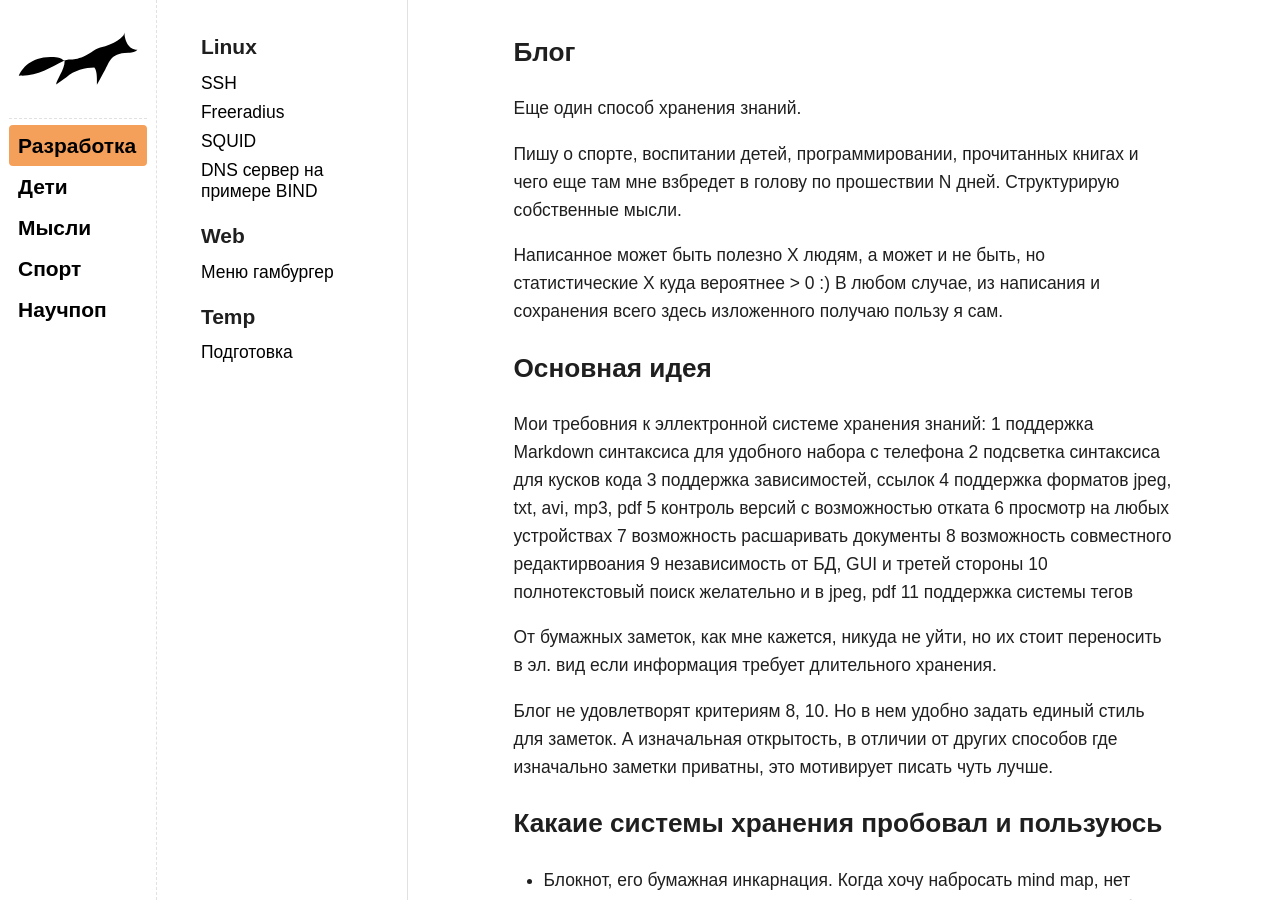
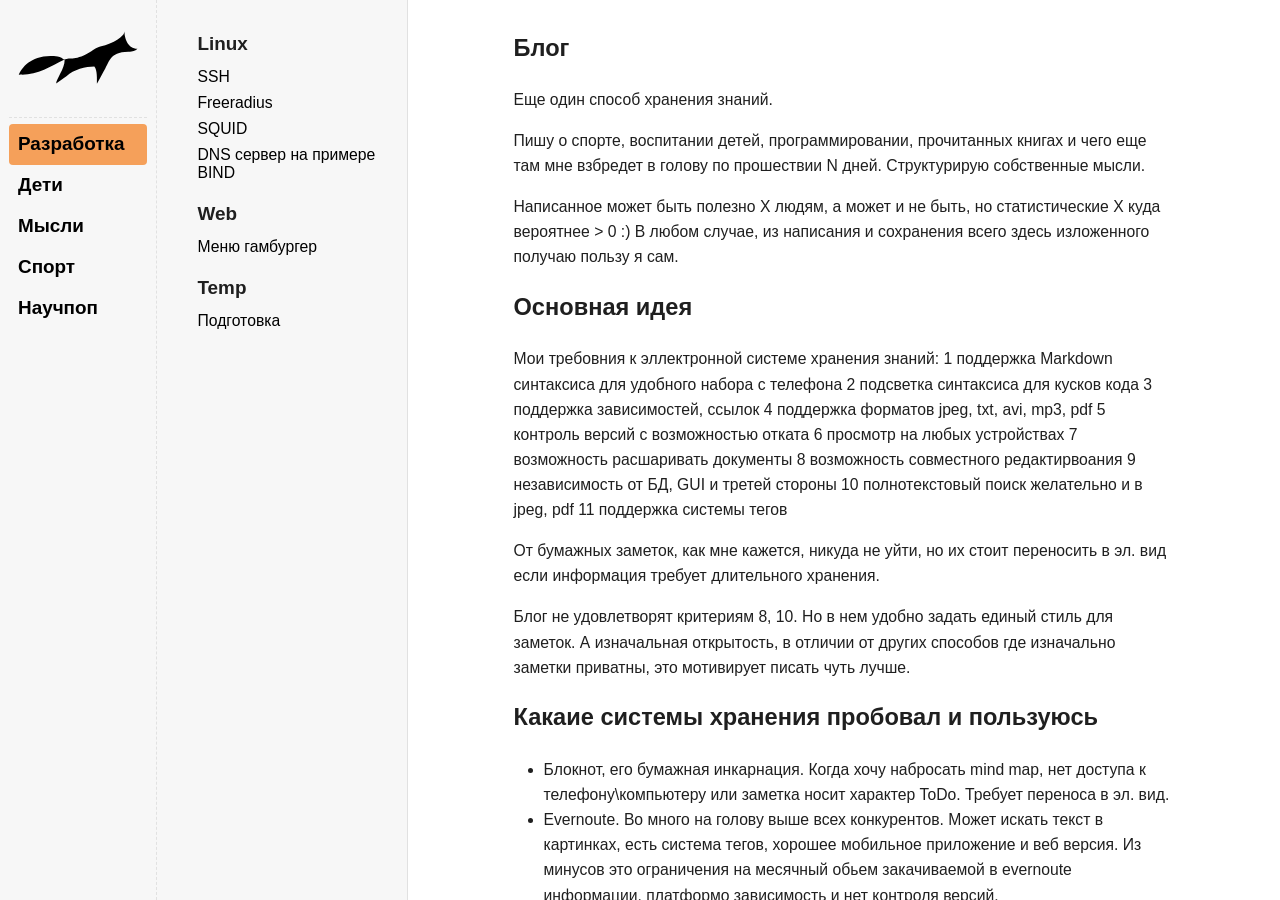
Before and after one commit to guest363/blog, a Jekyll site: the page built from index.md, in a window 1280 px wide and 900 px high. Built offline with Jekyll 4.4.1, drawn with Linux system fonts in a browser that asks for light colours.

Commit message:
text max size to 18

```diff
--- a/css/constants.css
+++ b/css/constants.css
@@ -6,6 +6,7 @@ html {
     --color-border: #e1e1e1;
     --color-accent: #f5a05a;
     --color-hover: rgba(245,166,35,0.15);
+    --color-menu: #f7f7f7;
 
     --shadow-above: 0 2px 5px rgba(0,0,0,0.15);
     --text-side: 20px;
@@ -16,5 +17,5 @@ html {
     --placeholder-white-bg-color: #6f6f6f;
     --scroll-color--thumb: #999;
     --scroll-color--corner: rgb(109, 109, 109);
-    --font-size: calc(14px + (22 - 14) * ((100vw - 300px) / (2560 - 300)));
+    --font-size: calc(14px + (18 - 14) * ((100vw - 300px) / (2560 - 300)));
 }
--- a/css/nav.css
+++ b/css/nav.css
@@ -115,7 +115,7 @@
 }
 @media screen and (min-width: 900px) {
   #nav {
-    background-color: var(--color-background);
+    background-color: var(--color-menu);
     backdrop-filter: none;
     grid-area: nav;
     display: flex !important;
```
